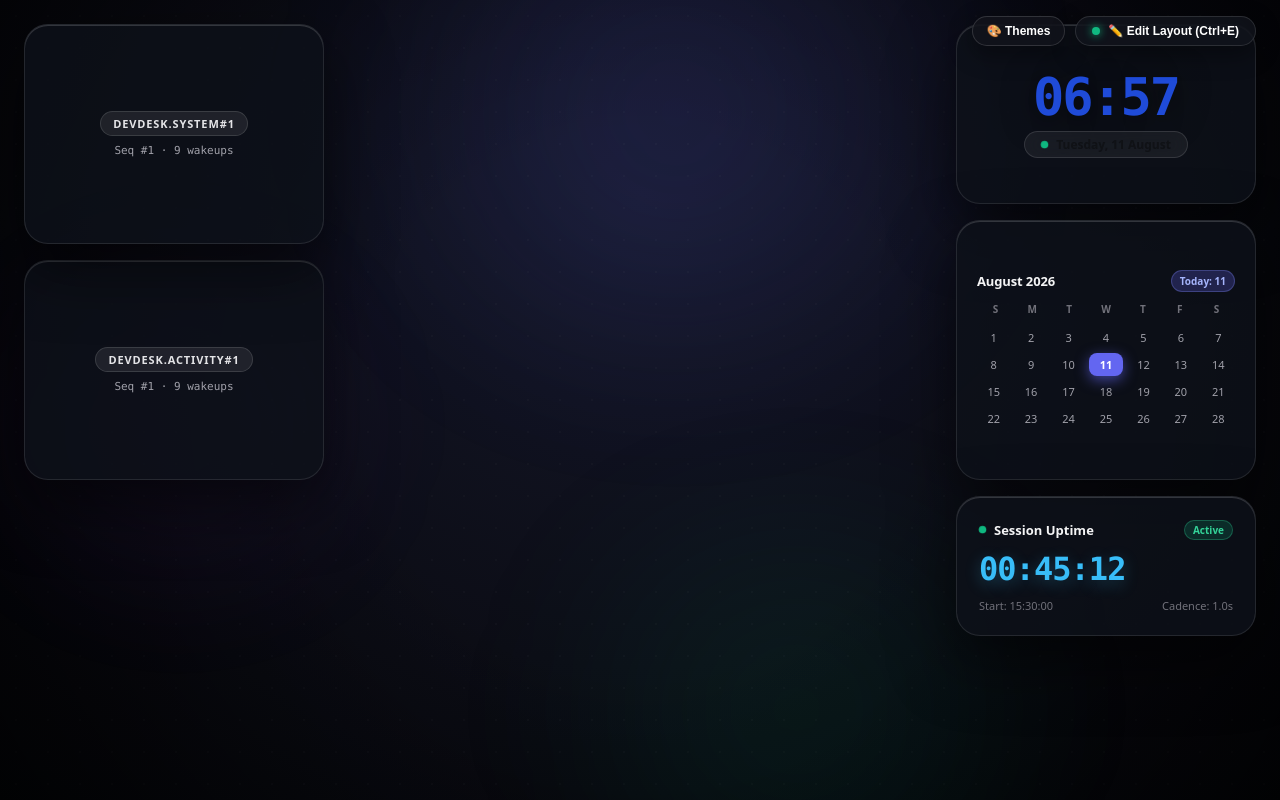
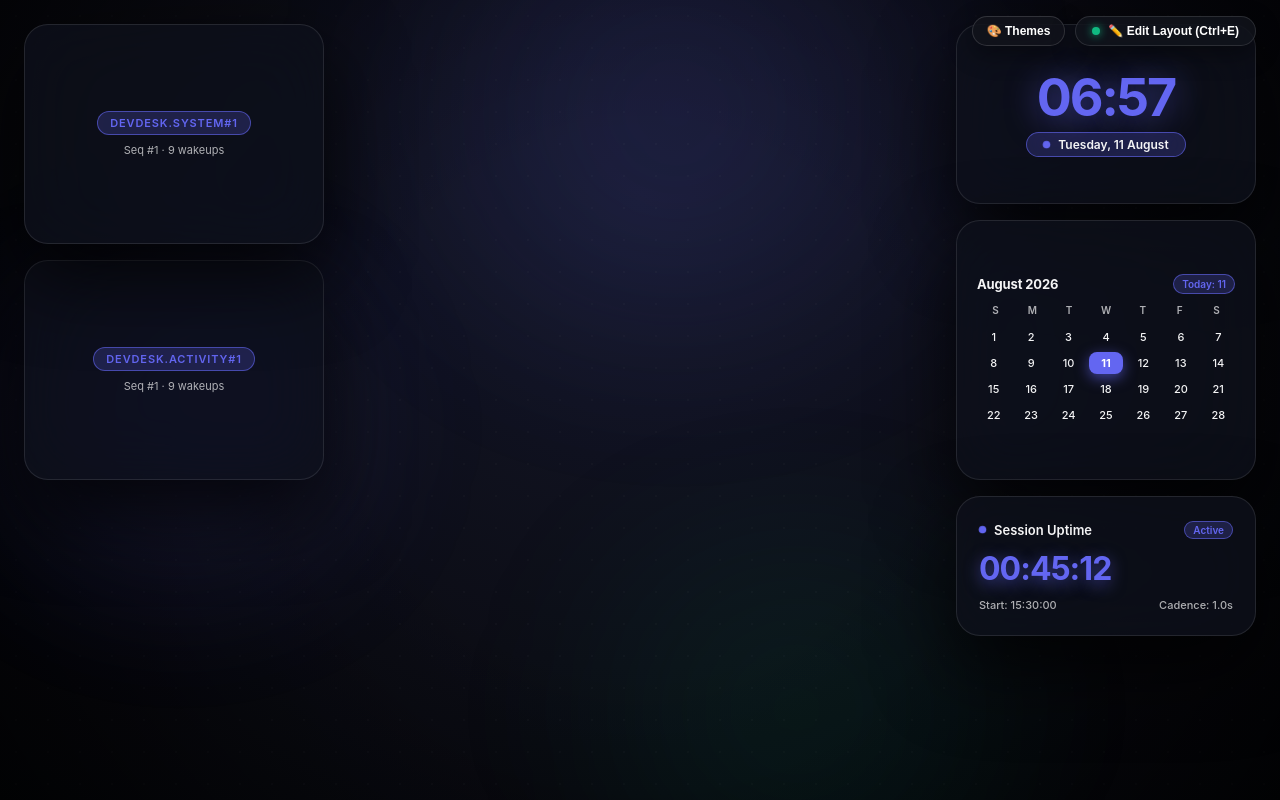
Before and after one commit to Gothxam/devdesk, a React (Vite) app in the folder apps/desktop/: page / in a window 1280 px wide. Built offline with nearby package versions, Linux system fonts and the light colour scheme.

Commit message:
refactor(desktop): integrate theme engine as single source of truth using 100% dynamic CSS tokens for borders, accent, blur, radius, fonts, and ambient wallpaper

```diff
--- a/apps/desktop/src/desktop/components/surface-card.tsx
+++ b/apps/desktop/src/desktop/components/surface-card.tsx
@@ -1,10 +1,6 @@
 /**
- * Stage 6 — Desktop Surface Card & Premium Redesigned Widgets
- *
- * Visual Layer Refinement:
- * 1. Pristine translucent glass cards with specular top edge highlights.
- * 2. High-precision typography (SF Mono / JetBrains Mono) for time & telemetry.
- * 3. Tactile Edit Mode indicators, corner resize handles, and size preset badges.
+ * Stage 6 — Desktop Surface Card & Token-Driven Widgets Component
+ * All visual aesthetics (colors, blur, borders, radius, shadow, font) are derived 100% from CSS variable tokens emitted by the active theme.
  */
 
 import { parseWidgetInstanceId } from '@devdesk/contracts';
@@ -39,7 +35,6 @@ export function surfaceStyle(
   isHit: boolean,
 ): CSSProperties {
   const glass = glassStyle(surface.appearance);
-  const isOverlay = surface.layer === 'overlay';
 
   return {
     position: 'absolute',
@@ -48,34 +43,34 @@ export function surfaceStyle(
     width: placement.width,
     height: placement.height,
     zIndex: layerDepth(surface.layer) * 100 + surface.ordinal,
-    borderRadius: 24,
+    borderRadius: 'var(--devdesk-radius)',
     overflow: 'hidden',
     ...glass,
     opacity: Number(glass['--surface-opacity']),
-    backdropFilter: 'var(--surface-backdrop, blur(32px) saturate(210%))',
-    WebkitBackdropFilter: 'var(--surface-backdrop, blur(32px) saturate(210%))',
-    background: isOverlay ? 'rgba(14, 17, 26, 0.72)' : 'rgba(14, 17, 26, 0.84)',
+    backdropFilter: 'blur(var(--devdesk-blur)) saturate(200%)',
+    WebkitBackdropFilter: 'blur(var(--devdesk-blur)) saturate(200%)',
+    background: 'var(--devdesk-bg)',
     border: isEditMode
       ? placement.isLocked
-        ? '1px dashed rgba(239, 68, 68, 0.65)'
-        : '1px solid rgba(129, 140, 248, 0.75)'
+        ? '1px dashed rgba(239, 68, 68, 0.75)'
+        : '2px solid var(--devdesk-accent)'
       : isHit
-      ? '1px solid rgba(255, 255, 255, 0.45)'
-      : '1px solid rgba(255, 255, 255, 0.1)',
+      ? '1px solid var(--devdesk-accent)'
+      : 'var(--devdesk-border)',
     boxShadow: isEditMode
-      ? '0 0 32px rgba(99, 102, 241, 0.3), 0 32px 80px rgba(0, 0, 0, 0.65)'
+      ? '0 0 32px var(--devdesk-accent-border), var(--devdesk-shadow)'
       : isHit
-      ? '0 0 44px rgba(255, 255, 255, 0.2), 0 36px 90px rgba(0, 0, 0, 0.75)'
-      : '0 24px 64px rgba(0, 0, 0, 0.55), inset 0 1px 0 rgba(255, 255, 255, 0.16)',
+      ? '0 0 44px var(--devdesk-accent-border), var(--devdesk-shadow)'
+      : 'var(--devdesk-shadow)',
+    fontFamily: 'var(--devdesk-font)',
+    color: 'var(--devdesk-text)',
     pointerEvents: 'auto',
     cursor: isEditMode ? (placement.isLocked ? 'not-allowed' : 'grab') : 'pointer',
     display: 'flex',
     flexDirection: 'column',
     justifyContent: 'center',
     alignItems: 'center',
-    transition: isEditMode
-      ? 'border-color 0.15s ease, box-shadow 0.15s ease'
-      : 'transform 0.22s cubic-bezier(0.16, 1, 0.3, 1), border-color 0.22s ease, box-shadow 0.22s ease',
+    transition: 'all 0.2s cubic-bezier(0.16, 1, 0.3, 1)',
     userSelect: 'none',
   };
 }
@@ -91,22 +86,22 @@ function CalendarWidgetGrid(): React.JSX.Element {
   return (
     <div style={{ width: '100%', padding: '16px 20px', display: 'flex', flexDirection: 'column', gap: 10 }}>
       {/* Month Header */}
-      <div style={{ display: 'flex', justifyContent: 'space-between', alignItems: 'center', color: '#f4f4f5', fontWeight: 700, fontSize: 13 }}>
+      <div style={{ display: 'flex', justifyContent: 'space-between', alignItems: 'center', color: 'var(--devdesk-text)', fontWeight: 700, fontSize: 13 }}>
         <span style={{ letterSpacing: '-0.01em' }}>{monthName}</span>
-        <span style={{ fontSize: 10, padding: '3px 8px', borderRadius: 12, background: 'rgba(99, 102, 241, 0.25)', color: '#a5b4fc', fontWeight: 600, border: '1px solid rgba(129, 140, 248, 0.3)' }}>
+        <span style={{ fontSize: 10, padding: '3px 8px', borderRadius: 12, background: 'var(--devdesk-accent-bg)', color: 'var(--devdesk-accent)', fontWeight: 600, border: '1px solid var(--devdesk-accent-border)' }}>
           Today: {today}
         </span>
       </div>
 
       {/* Weekday Header */}
-      <div style={{ display: 'grid', gridTemplateColumns: 'repeat(7, 1fr)', textAlign: 'center', fontSize: 10, fontWeight: 600, color: '#71717a' }}>
+      <div style={{ display: 'grid', gridTemplateColumns: 'repeat(7, 1fr)', textAlign: 'center', fontSize: 10, fontWeight: 600, opacity: 0.7 }}>
         {days.map((d, i) => (
           <div key={`day-hdr-${i}`}>{d}</div>
         ))}
       </div>
 
       {/* Days Grid */}
-      <div style={{ display: 'grid', gridTemplateColumns: 'repeat(7, 1fr)', gap: 4, textAlign: 'center', fontSize: 11, fontWeight: 500, color: '#a1a1aa' }}>
+      <div style={{ display: 'grid', gridTemplateColumns: 'repeat(7, 1fr)', gap: 4, textAlign: 'center', fontSize: 11, fontWeight: 500 }}>
         {gridCells.map((day) => {
           const isToday = day === today;
           return (
@@ -115,10 +110,10 @@ function CalendarWidgetGrid(): React.JSX.Element {
               style={{
                 padding: '4px 0',
                 borderRadius: 8,
-                background: isToday ? '#6366f1' : 'transparent',
-                color: isToday ? '#ffffff' : '#a1a1aa',
+                background: isToday ? 'var(--devdesk-accent)' : 'transparent',
+                color: isToday ? '#ffffff' : 'var(--devdesk-text)',
                 fontWeight: isToday ? 700 : 500,
-                boxShadow: isToday ? '0 4px 14px rgba(99, 102, 241, 0.6)' : 'none',
+                boxShadow: isToday ? '0 4px 14px var(--devdesk-accent-border)' : 'none',
               }}
             >
               {day}
@@ -137,18 +132,18 @@ function SessionWidgetView(): React.JSX.Element {
       <div style={{ display: 'flex', alignItems: 'center', justifyContent: 'space-between' }}>
         <div style={{ display: 'flex', alignItems: 'center', gap: 8 }}>
           <span className="devdesk-live-dot" />
-          <span style={{ fontSize: 13, fontWeight: 600, color: '#f4f4f5' }}>Session Uptime</span>
+          <span style={{ fontSize: 13, fontWeight: 600, color: 'var(--devdesk-text)' }}>Session Uptime</span>
         </div>
-        <span style={{ fontSize: 10, padding: '2px 8px', borderRadius: 10, background: 'rgba(16, 185, 129, 0.18)', color: '#34d399', fontWeight: 600, border: '1px solid rgba(52, 211, 153, 0.3)' }}>
+        <span style={{ fontSize: 10, padding: '2px 8px', borderRadius: 10, background: 'var(--devdesk-accent-bg)', color: 'var(--devdesk-accent)', fontWeight: 600, border: '1px solid var(--devdesk-accent-border)' }}>
           Active
         </span>
       </div>
 
-      <div style={{ fontSize: 32, fontWeight: 700, fontFamily: "var(--devdesk-font-mono)", color: '#38bdf8', letterSpacing: '-0.03em', textShadow: '0 4px 16px rgba(56, 189, 248, 0.3)' }}>
+      <div style={{ fontSize: 32, fontWeight: 700, fontFamily: 'var(--devdesk-font)', color: 'var(--devdesk-accent)', letterSpacing: '-0.03em', textShadow: '0 4px 16px var(--devdesk-accent-border)' }}>
         00:45:12
       </div>
 
-      <div style={{ fontSize: 11, color: '#71717a', display: 'flex', justifyContent: 'space-between', fontWeight: 500 }}>
+      <div style={{ fontSize: 11, opacity: 0.7, display: 'flex', justifyContent: 'space-between', fontWeight: 500 }}>
         <span>Start: 15:30:00</span>
         <span>Cadence: 1.0s</span>
       </div>
@@ -194,12 +189,12 @@ export function SurfaceCard(props: SurfaceCardProps): React.JSX.Element {
             zIndex: 10,
             fontSize: 10,
             fontWeight: 600,
-            color: placement.isLocked ? '#fca5a5' : '#a5b4fc',
+            color: placement.isLocked ? '#fca5a5' : 'var(--devdesk-accent)',
             pointerEvents: 'none',
           }}
         >
           <span>{placement.isLocked ? '🔒 Locked' : '⋮⋮ Drag Widget'}</span>
-          <span style={{ padding: '2px 6px', borderRadius: 8, background: 'rgba(99, 102, 241, 0.2)', border: '1px solid rgba(129, 140, 248, 0.3)' }}>
+          <span style={{ padding: '2px 6px', borderRadius: 8, background: 'var(--devdesk-accent-bg)', border: '1px solid var(--devdesk-accent-border)' }}>
             {placement.sizePreset}
           </span>
         </div>
@@ -225,10 +220,10 @@ export function SurfaceCard(props: SurfaceCardProps): React.JSX.Element {
               fontSize: placement.sizePreset === 'large' ? 64 : placement.sizePreset === 'small' ? 38 : 52,
               fontWeight: 700,
               lineHeight: 1.0,
-              color: view.accent,
-              fontFamily: "var(--devdesk-font-mono)",
+              color: 'var(--devdesk-accent)',
+              fontFamily: 'var(--devdesk-font)',
               letterSpacing: '-0.04em',
-              textShadow: '0 4px 32px rgba(0, 0, 0, 0.6)',
+              textShadow: '0 4px 32px var(--devdesk-accent-border)',
             }}
           >
             {view.time}
@@ -243,9 +238,9 @@ export function SurfaceCard(props: SurfaceCardProps): React.JSX.Element {
               fontWeight: 600,
               padding: '4px 16px',
               borderRadius: 18,
-              background: 'rgba(255, 255, 255, 0.06)',
-              border: '1px solid rgba(255, 255, 255, 0.12)',
-              color: view.foreground,
+              background: 'var(--devdesk-accent-bg)',
+              border: '1px solid var(--devdesk-accent-border)',
+              color: 'var(--devdesk-text)',
               backdropFilter: 'blur(12px)',
             }}
           >
@@ -282,14 +277,14 @@ export function SurfaceCard(props: SurfaceCardProps): React.JSX.Element {
               letterSpacing: '0.08em',
               padding: '4px 12px',
               borderRadius: 14,
-              background: surface.layer === 'overlay' ? 'rgba(239, 68, 68, 0.22)' : 'rgba(255, 255, 255, 0.08)',
-              color: surface.layer === 'overlay' ? '#fca5a5' : '#e4e4e7',
-              border: '1px solid rgba(255, 255, 255, 0.12)',
+              background: surface.layer === 'overlay' ? 'rgba(239, 68, 68, 0.22)' : 'var(--devdesk-accent-bg)',
+              color: surface.layer === 'overlay' ? '#fca5a5' : 'var(--devdesk-accent)',
+              border: '1px solid var(--devdesk-accent-border)',
             }}
           >
             {instanceKey}
           </div>
-          <div style={{ fontSize: 11, color: '#a1a1aa', fontFamily: "var(--devdesk-font-mono)" }}>
+          <div style={{ fontSize: 11, opacity: 0.7, fontFamily: 'var(--devdesk-font)' }}>
             Seq #{sequence} · {metrics?.wakeups ?? 0} wakeups
           </div>
         </div>
--- a/apps/desktop/src/shell.css
+++ b/apps/desktop/src/shell.css
@@ -1,33 +1,26 @@
 /**
- * Stage 6 — Desktop Visual Layer & Premium Aesthetic Design System
- * Translucent liquid glass, ambient depth, rich typography, smooth spring motion.
+ * Stage 6 — Desktop Visual Layer & Single Source of Truth Token System
+ * All colors, radii, blurs, fonts, borders, and shadows are 100% token-driven via CSS custom properties.
  */
 
 :root {
-  --devdesk-font-sans: 'Inter', system-ui, -apple-system, BlinkMacSystemFont, 'Segoe UI', Roboto, sans-serif;
-  --devdesk-font-mono: 'SF Mono', 'JetBrains Mono', ui-monospace, Consolas, 'Cascadia Code', monospace;
+  --devdesk-font-sans: 'Inter', system-ui, -apple-system, sans-serif;
+  --devdesk-font-mono: 'SF Mono', 'JetBrains Mono', ui-monospace, monospace;
 
-  /* Glass Material Tokens */
-  --glass-bg-base: rgba(14, 17, 26, 0.76);
-  --glass-bg-hover: rgba(22, 27, 40, 0.88);
-  --glass-bg-edit: rgba(20, 24, 38, 0.92);
-  --glass-border-normal: rgba(255, 255, 255, 0.1);
-  --glass-border-hover: rgba(255, 255, 255, 0.22);
-  --glass-border-specular: inset 0 1px 0 rgba(255, 255, 255, 0.16);
-  --glass-border-edit: rgba(129, 140, 248, 0.65);
-  --glass-border-locked: rgba(248, 113, 113, 0.6);
-
-  /* Shadows & Ambient Depth */
-  --shadow-normal: 0 24px 64px rgba(0, 0, 0, 0.55), inset 0 1px 0 rgba(255, 255, 255, 0.14);
-  --shadow-hover: 0 32px 80px rgba(0, 0, 0, 0.72), 0 0 32px rgba(99, 102, 241, 0.2), inset 0 1px 0 rgba(255, 255, 255, 0.24);
-  --shadow-edit: 0 0 28px rgba(99, 102, 241, 0.35), 0 32px 80px rgba(0, 0, 0, 0.75);
-
-  /* Brand Accents */
-  --accent-indigo: #6366f1;
-  --accent-indigo-light: #818cf8;
-  --accent-emerald: #10b981;
-  --accent-cyan: #06b6d4;
-  --accent-amber: #f59e0b;
+  /* Fallback Tokens (Overridden dynamically by applyDesktopTheme) */
+  --devdesk-accent: #6366f1;
+  --devdesk-accent-bg: rgba(99, 102, 241, 0.22);
+  --devdesk-accent-border: rgba(99, 102, 241, 0.6);
+  --devdesk-accent-glow: 0 0 12px #6366f1;
+  --devdesk-radius: 24px;
+  --devdesk-blur: 32px;
+  --devdesk-bg: rgba(14, 17, 26, 0.82);
+  --devdesk-text: #f4f4f5;
+  --devdesk-font: var(--devdesk-font-sans);
+  --devdesk-shadow: 0 24px 64px rgba(0, 0, 0, 0.55);
+  --devdesk-border: 1px solid rgba(255, 255, 255, 0.1);
+  --devdesk-orb-1: rgba(99, 102, 241, 0.16);
+  --devdesk-orb-2: rgba(16, 185, 129, 0.11);
 }
 
 /* Native OS Desktop Wallpaper Canvas */
@@ -36,7 +29,7 @@
   inset: 0;
   background: radial-gradient(ellipse at 50% 25%, #15182a 0%, #0c0d16 55%, #030407 100%);
   overflow: hidden;
-  font-family: var(--devdesk-font-sans);
+  font-family: var(--devdesk-font);
   pointer-events: none;
   user-select: none;
 }
@@ -57,7 +50,7 @@
   pointer-events: none;
 }
 
-/* Ambient Lighting Orbs with Smooth Breathing Motion */
+/* Ambient Lighting Orbs with Dynamic Theme Palette Colors */
 @keyframes orb-float {
   0% { transform: translate(0, 0) scale(1); opacity: 0.85; }
   50% { transform: translate(3vw, 2vh) scale(1.05); opacity: 1; }
@@ -71,7 +64,7 @@
   width: 65vw;
   height: 65vh;
   border-radius: 50%;
-  background: radial-gradient(circle, rgba(99, 102, 241, 0.16) 0%, rgba(0, 0, 0, 0) 70%);
+  background: radial-gradient(circle, var(--devdesk-orb-1) 0%, rgba(0, 0, 0, 0) 70%);
   filter: blur(90px);
   animation: orb-float 16s ease-in-out infinite;
 }
@@ -83,7 +76,7 @@
   width: 55vw;
   height: 55vh;
   border-radius: 50%;
-  background: radial-gradient(circle, rgba(16, 185, 129, 0.11) 0%, rgba(0, 0, 0, 0) 70%);
+  background: radial-gradient(circle, var(--devdesk-orb-2) 0%, rgba(0, 0, 0, 0) 70%);
   filter: blur(80px);
   animation: orb-float 20s ease-in-out infinite reverse;
 }
@@ -95,22 +88,23 @@
   width: 45vw;
   height: 45vh;
   border-radius: 50%;
-  background: radial-gradient(circle, rgba(168, 85, 247, 0.09) 0%, rgba(0, 0, 0, 0) 70%);
+  background: radial-gradient(circle, var(--devdesk-accent-bg) 0%, rgba(0, 0, 0, 0) 70%);
   filter: blur(75px);
   animation: orb-float 14s ease-in-out infinite 2s;
 }
 
-/* Floating Desktop Glass Surfaces */
+/* Floating Desktop Surfaces (100% Token Driven) */
 .devdesk-surface-card {
   position: absolute;
-  border-radius: 24px;
+  border-radius: var(--devdesk-radius);
   overflow: hidden;
-  opacity: var(--surface-opacity, 1);
-  backdrop-filter: var(--surface-backdrop, blur(32px) saturate(200%));
-  -webkit-backdrop-filter: var(--surface-backdrop, blur(32px) saturate(200%));
-  background: var(--glass-bg-base);
-  border: 1px solid var(--glass-border-normal);
-  box-shadow: var(--shadow-normal);
+  backdrop-filter: blur(var(--devdesk-blur)) saturate(200%);
+  -webkit-backdrop-filter: blur(var(--devdesk-blur)) saturate(200%);
+  background: var(--devdesk-bg);
+  border: var(--devdesk-border);
+  box-shadow: var(--devdesk-shadow);
+  font-family: var(--devdesk-font);
+  color: var(--devdesk-text);
   display: flex;
   flex-direction: column;
   justify-content: center;
@@ -122,13 +116,13 @@
 }
 
 .devdesk-surface-card:hover {
-  border-color: var(--glass-border-hover);
-  box-shadow: var(--shadow-hover);
+  border-color: var(--devdesk-accent);
+  box-shadow: 0 0 32px var(--devdesk-accent-border), var(--devdesk-shadow);
 }
 
 .devdesk-surface-card.editing {
-  border-color: var(--glass-border-edit);
-  box-shadow: var(--shadow-edit);
+  border: 2px solid var(--devdesk-accent);
+  box-shadow: 0 0 32px var(--devdesk-accent-border), var(--devdesk-shadow);
 }
 
 /* Tactile Resize Handle (Bottom Right) */
@@ -150,8 +144,8 @@
   content: '';
   width: 10px;
   height: 10px;
-  border-right: 2px solid var(--accent-indigo-light);
-  border-bottom: 2px solid var(--accent-indigo-light);
+  border-right: 2px solid var(--devdesk-accent);
+  border-bottom: 2px solid var(--devdesk-accent);
   border-bottom-right-radius: 4px;
   transition: transform 0.15s ease, border-color 0.15s ease;
 }
@@ -166,13 +160,15 @@
   position: fixed;
   z-index: 2000;
   width: 220px;
-  border-radius: 16px;
+  border-radius: var(--devdesk-radius);
   padding: 6px;
-  background: rgba(15, 18, 28, 0.88);
-  backdrop-filter: blur(28px) saturate(190%);
-  -webkit-backdrop-filter: blur(28px) saturate(190%);
-  border: 1px solid rgba(255, 255, 255, 0.15);
-  box-shadow: 0 20px 50px rgba(0, 0, 0, 0.65), inset 0 1px 0 rgba(255, 255, 255, 0.2);
+  background: var(--devdesk-bg);
+  backdrop-filter: blur(var(--devdesk-blur)) saturate(190%);
+  -webkit-backdrop-filter: blur(var(--devdesk-blur)) saturate(190%);
+  border: var(--devdesk-border);
+  box-shadow: var(--devdesk-shadow);
+  color: var(--devdesk-text);
+  font-family: var(--devdesk-font);
   display: flex;
   flex-direction: column;
   gap: 2px;
@@ -194,7 +190,8 @@
   border: none;
   border-radius: 10px;
   background: transparent;
-  color: #e4e4e7;
+  color: var(--devdesk-text);
+  font-family: var(--devdesk-font);
   font-size: 12px;
   font-weight: 500;
   text-align: left;
@@ -203,7 +200,7 @@
 }
 
 .devdesk-menu-item:hover {
-  background: rgba(99, 102, 241, 0.28);
+  background: var(--devdesk-accent-bg);
   color: #ffffff;
 }
 
@@ -223,17 +220,17 @@
   0% {
     transform: scale(1);
     opacity: 0.9;
-    box-shadow: 0 0 0 0 rgba(16, 185, 129, 0.5);
+    box-shadow: 0 0 0 0 var(--devdesk-accent-border);
   }
   70% {
     transform: scale(1.08);
     opacity: 1;
-    box-shadow: 0 0 0 8px rgba(16, 185, 129, 0);
+    box-shadow: 0 0 0 8px rgba(0, 0, 0, 0);
   }
   100% {
     transform: scale(1);
     opacity: 0.9;
-    box-shadow: 0 0 0 0 rgba(16, 185, 129, 0);
+    box-shadow: 0 0 0 0 rgba(0, 0, 0, 0);
   }
 }
 
@@ -241,6 +238,6 @@
   width: 7px;
   height: 7px;
   border-radius: 50%;
-  background: var(--accent-emerald);
+  background: var(--devdesk-accent);
   animation: pulse-glow 2s infinite cubic-bezier(0.4, 0, 0.6, 1);
 }
```
Also changed, not shown: apps/desktop/src/desktop/desktop-theme.ts (+24 -3 lines).
